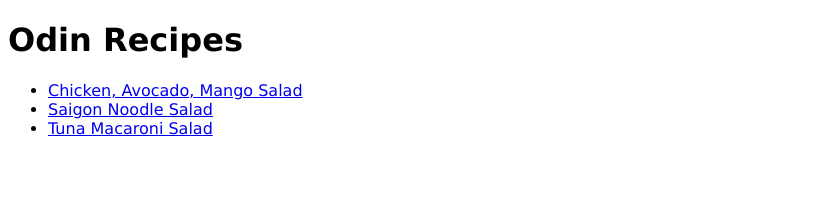
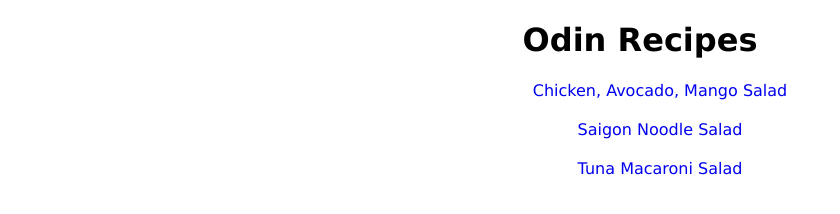
Before and after one commit to Lor1138/odin-recipes, a plain HTML site: page index.html in a window 1280 px wide. Shown: the whole page, without its empty margins (0-840 px from the left). Drawn offline with Linux system fonts and the light colour scheme.

Commit message:
add padding, margin. Utilize flex on main page

```diff
--- a/styles.css
+++ b/styles.css
@@ -1,4 +1,30 @@
-* {
+html {
     box-sizing: border-box;
+}
+
+*,
+*::before,
+*::after
+{
+   box-sizing: inherit;
     font-family: 'Lucida Sans', 'Lucida Sans Regular', 'Lucida Grande', 'Lucida Sans Unicode', Geneva, Verdana, sans-serif;
 }
+
+
+.main-title {
+    text-align: center;
+}
+
+.recipe-links li {
+    display: flex;
+    justify-content: center;
+    align-items: flex-start;
+    margin: 20px 10px;
+    padding: 0px 40px;
+    text-decoration: none;
+
+}
+
+a {
+    text-decoration-line: none;
+}
```
